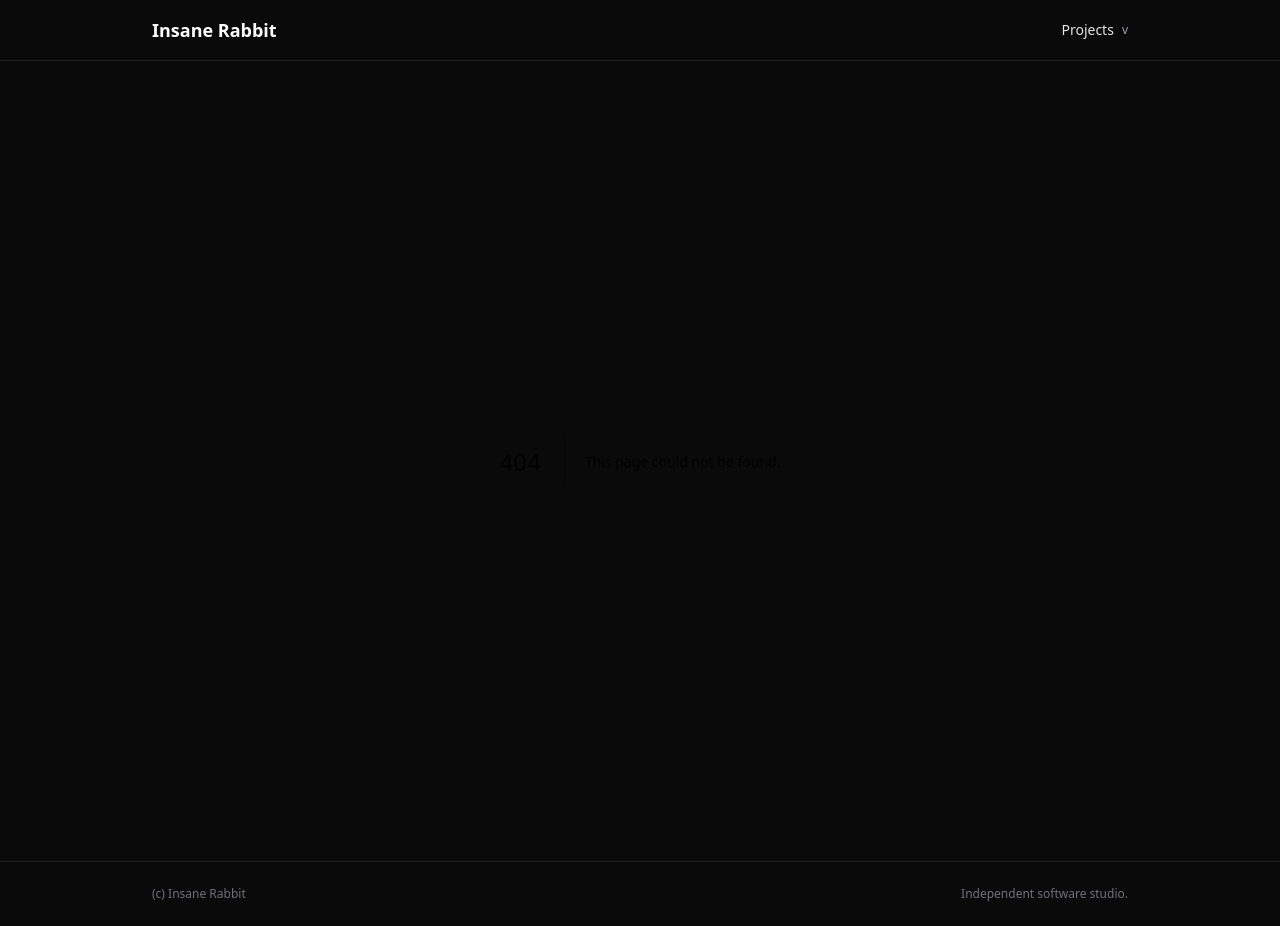
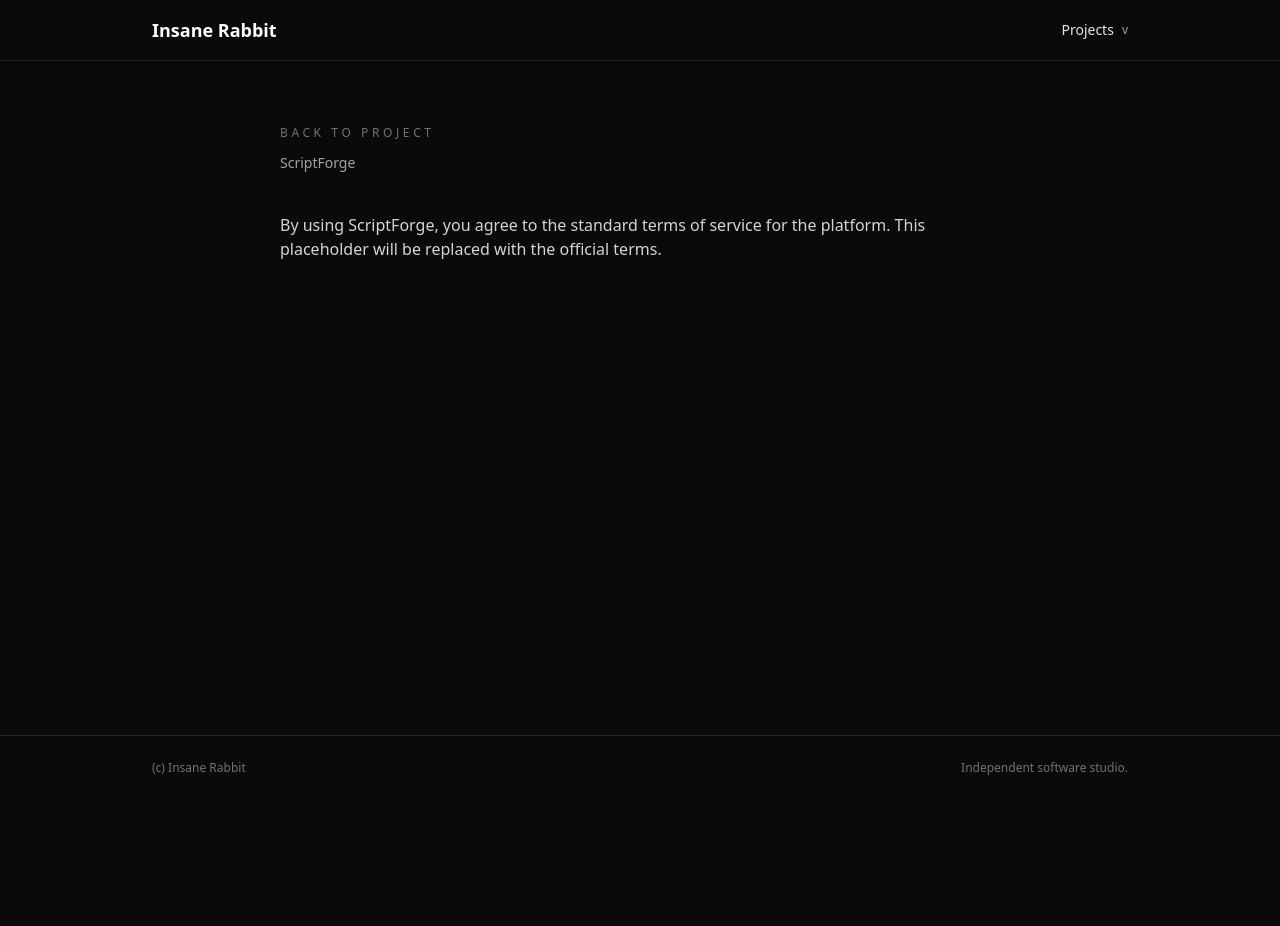
Before and after one commit to BrenC11/Insane-Rabbit-Website, a Next.js app: page /projects/scriptforge/terms in a window 1280 px wide. Before the commit this address had no page. After the commit the page ends 800 px from the top, so only its background shows below. Built offline with nearby package versions, Linux system fonts and the light colour scheme.

Commit message:
Add per-project policy pages

```diff
--- a/app/page.tsx
+++ b/app/page.tsx
@@ -1,4 +1,3 @@
-import Image from "next/image";
 import Link from "next/link";
 import { projects } from "../data/projects";
 
@@ -12,14 +11,6 @@ export default function HomePage() {
         <h1 className="text-4xl font-semibold text-white sm:text-5xl">
           Insane Rabbit
         </h1>
-        <Image
-          src="/images/InsaneRabbit_LOGO_1.png"
-          alt="Insane Rabbit logo"
-          width={800}
-          height={450}
-          priority
-          className="mt-6 w-full max-w-sm sm:max-w-md"
-        />
         <p className="max-w-2xl text-lg text-zinc-300">
           Independent software studio building focused tools and apps.
         </p>
@@ -69,6 +60,43 @@ export default function HomePage() {
           ))}
         </div>
       </section>
+
+      <section className="border-t border-white/10 pt-10">
+        <div className="flex items-center justify-between">
+          <h2 className="text-sm uppercase tracking-[0.3em] text-zinc-500">
+            Policies
+          </h2>
+          <span className="text-xs text-zinc-500">
+            Privacy and terms by project
+          </span>
+        </div>
+        <div className="mt-6 grid gap-4 sm:grid-cols-2">
+          {projects.map((project) => (
+            <div
+              key={project.slug}
+              className="rounded-lg border border-white/10 bg-white/5 p-5"
+            >
+              <p className="text-sm font-semibold text-white">
+                {project.name}
+              </p>
+              <div className="mt-3 flex gap-4 text-sm text-zinc-300">
+                <Link
+                  href={`/projects/${project.slug}/privacy`}
+                  className="transition hover:text-white"
+                >
+                  Privacy Policy
+                </Link>
+                <Link
+                  href={`/projects/${project.slug}/terms`}
+                  className="transition hover:text-white"
+                >
+                  Terms
+                </Link>
+              </div>
+            </div>
+          ))}
+        </div>
+      </section>
     </div>
   );
 }
--- a/app/projects/[slug]/page.tsx
+++ b/app/projects/[slug]/page.tsx
@@ -1,3 +1,4 @@
+import Link from "next/link";
 import { notFound } from "next/navigation";
 import { getProjectBySlug, projects } from "../../../data/projects";
 
@@ -48,16 +49,22 @@ export default function ProjectPage({
 
       <section className="border-t border-white/10 pt-8">
         <h2 className="text-sm uppercase tracking-[0.3em] text-zinc-500">
-          Privacy Policy
+          Policies
         </h2>
-        <p className="mt-4 text-base text-zinc-300">{project.privacyPolicy}</p>
-      </section>
-
-      <section className="border-t border-white/10 pt-8">
-        <h2 className="text-sm uppercase tracking-[0.3em] text-zinc-500">
-          Terms &amp; Conditions
-        </h2>
-        <p className="mt-4 text-base text-zinc-300">{project.terms}</p>
+        <div className="mt-4 flex flex-wrap gap-4 text-sm text-zinc-300">
+          <Link
+            href={`/projects/${project.slug}/privacy`}
+            className="transition hover:text-white"
+          >
+            Privacy Policy
+          </Link>
+          <Link
+            href={`/projects/${project.slug}/terms`}
+            className="transition hover:text-white"
+          >
+            Terms
+          </Link>
+        </div>
       </section>
     </div>
   );
--- /dev/null
+++ b/app/projects/[slug]/privacy/page.tsx
@@ -0,0 +1,38 @@
+import Link from "next/link";
+import { notFound } from "next/navigation";
+import PolicyContent from "../../../../components/PolicyContent";
+import { getProjectBySlug, projects } from "../../../../data/projects";
+
+export const dynamicParams = false;
+
+export function generateStaticParams() {
+  return projects.map((project) => ({ slug: project.slug }));
+}
+
+export default function ProjectPrivacyPage({
+  params
+}: {
+  params: { slug: string };
+}) {
+  const project = getProjectBySlug(params.slug);
+
+  if (!project) {
+    notFound();
+  }
+
+  return (
+    <div className="mx-auto flex w-full max-w-3xl flex-col gap-10 px-6 py-16">
+      <div className="flex flex-col gap-3">
+        <Link
+          href={`/projects/${project.slug}`}
+          className="text-xs uppercase tracking-[0.3em] text-zinc-500 transition hover:text-zinc-300"
+        >
+          Back to project
+        </Link>
+        <p className="text-sm text-zinc-400">{project.name}</p>
+      </div>
+
+      <PolicyContent text={project.privacyPolicy} />
+    </div>
+  );
+}
--- /dev/null
+++ b/app/projects/[slug]/terms/page.tsx
@@ -0,0 +1,38 @@
+import Link from "next/link";
+import { notFound } from "next/navigation";
+import PolicyContent from "../../../../components/PolicyContent";
+import { getProjectBySlug, projects } from "../../../../data/projects";
+
+export const dynamicParams = false;
+
+export function generateStaticParams() {
+  return projects.map((project) => ({ slug: project.slug }));
+}
+
+export default function ProjectTermsPage({
+  params
+}: {
+  params: { slug: string };
+}) {
+  const project = getProjectBySlug(params.slug);
+
+  if (!project) {
+    notFound();
+  }
+
+  return (
+    <div className="mx-auto flex w-full max-w-3xl flex-col gap-10 px-6 py-16">
+      <div className="flex flex-col gap-3">
+        <Link
+          href={`/projects/${project.slug}`}
+          className="text-xs uppercase tracking-[0.3em] text-zinc-500 transition hover:text-zinc-300"
+        >
+          Back to project
+        </Link>
+        <p className="text-sm text-zinc-400">{project.name}</p>
+      </div>
+
+      <PolicyContent text={project.terms} />
+    </div>
+  );
+}
--- /dev/null
+++ b/components/PolicyContent.tsx
@@ -0,0 +1,164 @@
+type PolicyContentProps = {
+  text: string;
+};
+
+type Block =
+  | { type: "title"; text: string }
+  | { type: "updated"; text: string }
+  | { type: "section"; text: string }
+  | { type: "subsection"; text: string }
+  | { type: "paragraph"; text: string }
+  | { type: "ul"; items: string[] }
+  | { type: "ol"; items: string[] };
+
+const TITLE_CASE_RE = /^[A-Z0-9 ?()-]+$/;
+const SECTION_RE = /^\d+\.\s+/;
+const SUBSECTION_RE = /^[a-z]\.\s+/;
+
+function parseBlocks(text: string): Block[] {
+  const rawBlocks = text
+    .split(/\n\s*\n/)
+    .map((block) => block.trim())
+    .filter(Boolean);
+
+  const blocks: Block[] = [];
+
+  rawBlocks.forEach((block) => {
+    const lines = block
+      .split("\n")
+      .map((line) => line.trim())
+      .filter(Boolean);
+
+    if (lines.length === 1) {
+      const line = lines[0];
+
+      if (TITLE_CASE_RE.test(line)) {
+        blocks.push({ type: "title", text: line });
+        return;
+      }
+
+      if (/^Last updated:/i.test(line)) {
+        blocks.push({ type: "updated", text: line });
+        return;
+      }
+
+      if (SECTION_RE.test(line)) {
+        blocks.push({ type: "section", text: line });
+        return;
+      }
+
+      if (SUBSECTION_RE.test(line)) {
+        blocks.push({ type: "subsection", text: line });
+        return;
+      }
+
+      blocks.push({ type: "paragraph", text: line });
+      return;
+    }
+
+    if (lines.every((line) => line.startsWith("- "))) {
+      blocks.push({
+        type: "ul",
+        items: lines.map((line) => line.replace(/^- /, ""))
+      });
+      return;
+    }
+
+    if (lines.every((line) => SECTION_RE.test(line))) {
+      blocks.push({
+        type: "ol",
+        items: lines.map((line) => line.replace(SECTION_RE, ""))
+      });
+      return;
+    }
+
+    lines.forEach((line) => {
+      blocks.push({ type: "paragraph", text: line });
+    });
+  });
+
+  return blocks;
+}
+
+export default function PolicyContent({ text }: PolicyContentProps) {
+  const blocks = parseBlocks(text);
+
+  return (
+    <div className="flex flex-col gap-4">
+      {blocks.map((block, index) => {
+        if (block.type === "title") {
+          return (
+            <h1
+              key={`title-${index}`}
+              className="text-3xl font-semibold text-white"
+            >
+              {block.text}
+            </h1>
+          );
+        }
+
+        if (block.type === "updated") {
+          return (
+            <p key={`updated-${index}`} className="text-sm text-zinc-400">
+              {block.text}
+            </p>
+          );
+        }
+
+        if (block.type === "section") {
+          return (
+            <h2
+              key={`section-${index}`}
+              className="pt-2 text-xl font-semibold text-white"
+            >
+              {block.text}
+            </h2>
+          );
+        }
+
+        if (block.type === "subsection") {
+          return (
+            <h3
+              key={`subsection-${index}`}
+              className="text-base font-semibold text-white"
+            >
+              {block.text}
+            </h3>
+          );
+        }
+
+        if (block.type === "ul") {
+          return (
+            <ul
+              key={`ul-${index}`}
+              className="list-disc space-y-2 pl-5 text-base text-zinc-300"
+            >
+              {block.items.map((item) => (
+                <li key={item}>{item}</li>
+              ))}
+            </ul>
+          );
+        }
+
+        if (block.type === "ol") {
+          return (
+            <ol
+              key={`ol-${index}`}
+              className="list-decimal space-y-2 pl-5 text-base text-zinc-300"
+            >
+              {block.items.map((item) => (
+                <li key={item}>{item}</li>
+              ))}
+            </ol>
+          );
+        }
+
+        return (
+          <p key={`paragraph-${index}`} className="text-base text-zinc-300">
+            {block.text}
+          </p>
+        );
+      })}
+    </div>
+  );
+}
```
